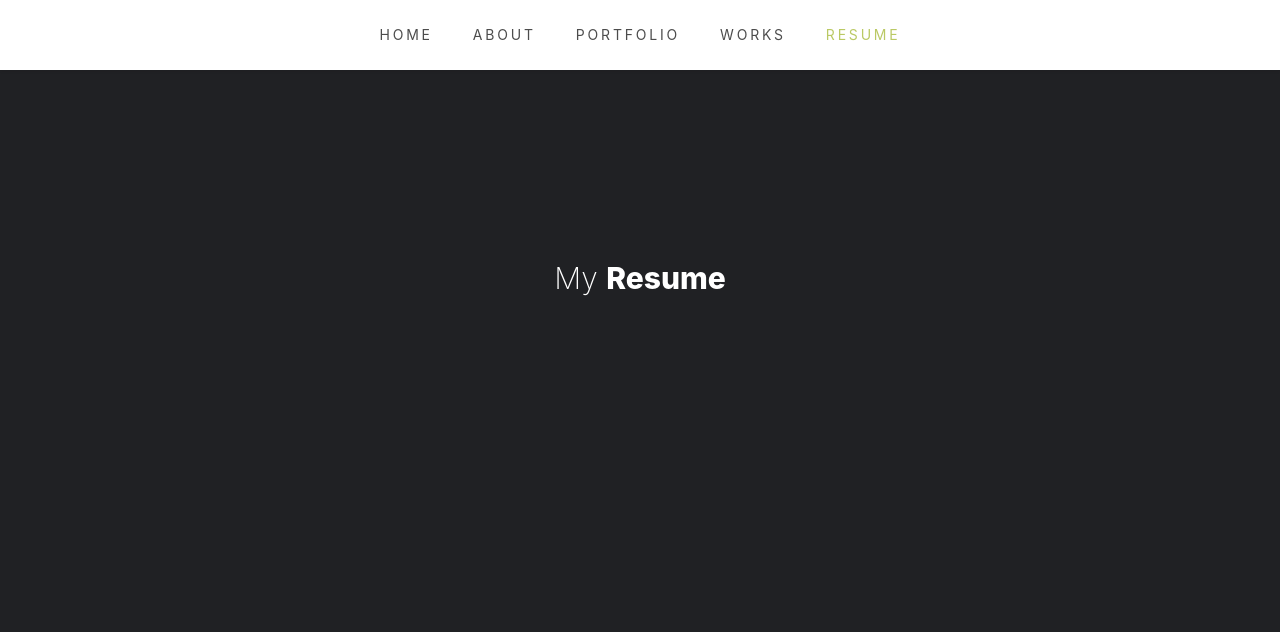
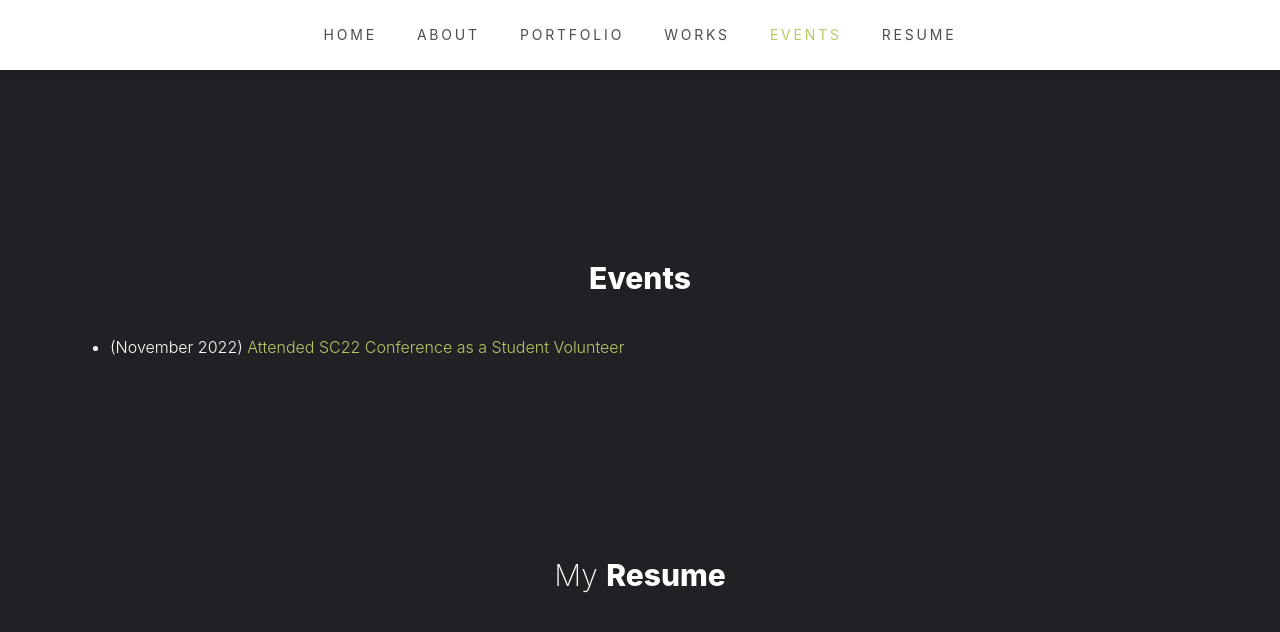
Before and after one commit to michaelmckinsey1/michaelmckinsey1.github.io, a Jekyll site: the page index.html, which Jekyll copies as it is, in a window 1280 px wide and 900 px high, scrolled down 3713 px. Shown: the top 632 px of the window. Built offline with Jekyll 4.4.1, drawn with Linux system fonts in a browser that asks for light colours.

Commit message:
Add 'Events' section

```diff
--- a/index.html
+++ b/index.html
@@ -70,6 +70,9 @@
                         </li>
                         <li class="nav-item">
                             <a class="nav-link" href="#section-works">Works</a>
+                        </li>
+                        <li class="nav-item">
+                            <a class="nav-link" href="#section-events">Events</a>
                         </li>
                         <li class="nav-item">
                             <a class="nav-link" href="#section-resume"
@@ -361,6 +364,21 @@
             </div>
         </section>
 
+        <section class="site-section" id="section-events">
+            <div class="container">
+                <div class="row">
+                    <div class="section-heading text-center col-md-12">
+                        <h2><strong>Events</strong></h2>
+                    </div>
+                    <ul>
+                        <li>
+                            (November 2022) <a href="https://sc22.supercomputing.org/">Attended SC22 Conference as a Student Volunteer</a>
+                        </li>
+                    </ul>
+                </div>
+            </div>
+        </section>
+
         <section class="site-section" id="section-resume">
             <div class="container">
                 <div class="row">
```
